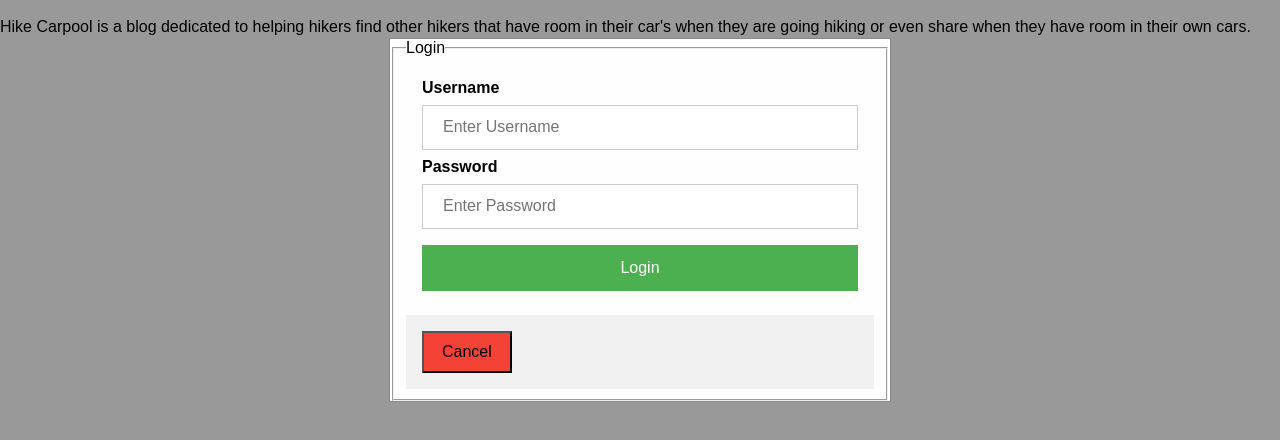
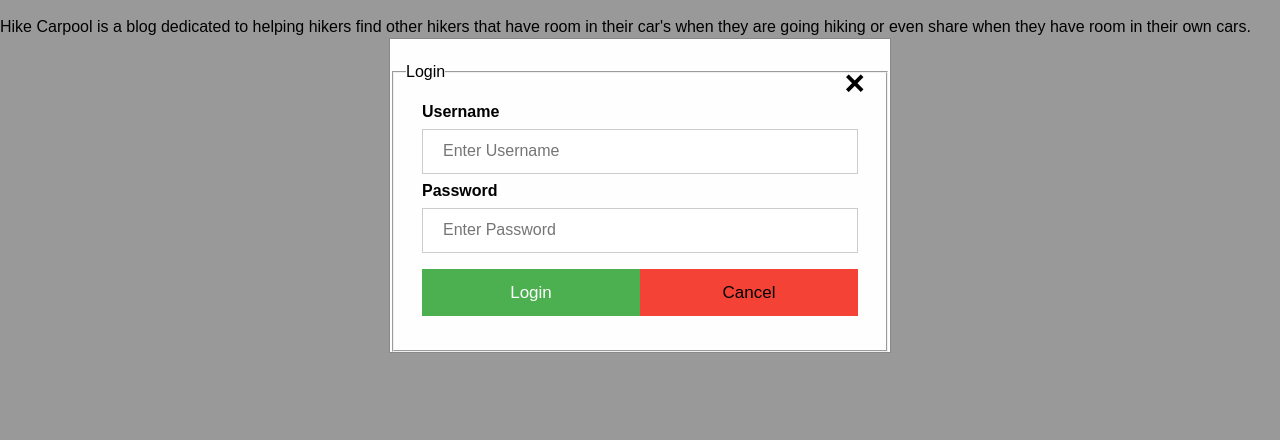
Before and after one commit to rusye/hike-carpool, a website: page public/index.html in a window 1280 px wide. Both pictures are taken after a click on the button "Login". Shown: the part 86-526 px from the top of the page. Drawn offline with nearby package versions, Linux system fonts and the light colour scheme.

Commit message:
Added X in top right corner of login/register corner

```diff
--- a/public/form-templates.js
+++ b/public/form-templates.js
@@ -3,28 +3,30 @@
 function logInTemplate() {
   // move the onclick into javascript somehow
   return `
-    <!-- <section class='modal formLoginRegister' aria-live='assertive'> --> <!-- removed id='id01' -->
-      <form class='modal-content animate' action=''>
+      <form id='loginForm' class='modal-content animate' action=''>
+        <section class="imgcontainer">
+          <span class="close" title="Close Modal">&times;</span>
+        </section>
+
         <fieldset>
           <legend>Login</legend>
           <section class='container'>
             <label><b>Username</b>
-              <input type='text' placeholder='Enter Username' required>
+              <input name='username' type='text' placeholder='Enter Username' required>
             </label>
 
             <label><b>Password</b>
-              <input type='password' placeholder='Enter Password' required>
+              <input name='password' type='password' placeholder='Enter Password' required>
             </label>
 
-            <button class='formLoginRegisterButton logInSubmit' type='submit'>Login</button>
-          </section>
+            <section class='formButtons'>
+              <button class='formLoginRegisterButton' type='submit'>Login</button>
 
-          <section class='container' style='background-color:#f1f1f1'>
-            <button type='button' class='cancelbtn'>Cancel</button>
+              <button type='button' class='cancelbtn '>Cancel</button>
+            </section>
           </section>
         </fieldset>
       </form>
-      <!-- </section> -->
   `
 };
 
@@ -32,8 +34,11 @@ function logInTemplate() {
 
 function registerTemplate() {
   return `
-  <!--<section class='modal formLoginRegister' aria-live='assertive'> --> <!-- removed id='id01' -->
       <form id='registerForm' class='modal-content animate' action=''>
+        <section class="imgcontainer">
+          <span class="close" title="Close Modal">&times;</span>
+        </section>
+
         <fieldset>
           <legend>Register</legend>
           <section class='container'>
@@ -57,14 +62,12 @@ function registerTemplate() {
               <input name='email' type='email' id='registerEmail' placeholder='Enter Email'>
             </label>
 
-            <button class='formLoginRegisterButton registerSubmit' type='submit'>Register</button>
-          </section>
-
-          <section class='container' style='background-color:#f1f1f1'>
-            <button type='button' class='cancelbtn'>Cancel</button>
+            <section class='formButtons'>
+              <button class='formLoginRegisterButton' type='submit'>Register</button>
+              <button type='button' class='cancelbtn '>Cancel</button>
+            </section>
           </section>
         </fieldset>
       </form>
-      <!--</section> -->
   `
 };
--- a/public/index.css
+++ b/public/index.css
@@ -10,15 +10,22 @@ input[type=text], input[type=password], input[type=email] {
     box-sizing: border-box;
 }
 
+/* This removes the white space between the buttons */
+.formButtons {
+	font-size: 0;
+}
+
 /* Set a style for all buttons */
 .formLoginRegisterButton {
+	font-size: 17px;
 	background-color: #4CAF50;
 	color: white;
 	padding: 14px 20px;
 	margin: 8px 0;
 	border: none;
 	cursor: pointer;
-    width: 100%;
+	/* width: 100%; */
+	width: 50%;
 }
 
 .formLoginRegisterButton:hover {
@@ -27,9 +34,18 @@ input[type=text], input[type=password], input[type=email] {
 
 /* Extra styles for the cancel button */
 .cancelbtn {
-    width: auto;
-    padding: 10px 18px;
+		/* width: auto; */
+		font-size: 17px;
+		padding: 14px 20px;
+    margin: 8px 0;
+    border: none;
+    cursor: pointer;
+		width: 50%;
     background-color: #f44336;
+}
+
+.cancelbtn:hover {
+	opacity: 0.8;
 }
 
 /* Center the image and position the close button */
@@ -46,6 +62,10 @@ img.avatar {
 
 .container {
   padding: 16px;
+}
+
+.cancelContainer {
+	background-color: #f1f1f1;
 }
 
 span.psw {
@@ -110,11 +130,7 @@ span.psw {
 
 /* Change styles for span and cancel button on extra small screens */
 @media screen and (max-width: 300px) {
-    span.psw {
-       display: block;
-       float: none;
-    }
-    .cancelbtn {
+    .cancelbtn, .formLoginRegisterButton {
        width: 100%;
     }
 }
--- a/public/index.js
+++ b/public/index.js
@@ -21,9 +21,10 @@ function logInButton() {
     // document.getElementsByClassName('formLoginRegister')[0].style.display = 'block';
     modal.style.display = 'block';
     logInSubmit();
-    loginRegisterFormCancelButton();
-    clickOutsideOfLoginRegisterForm();
-    // successfulLogIn();
+    closingLoginRegisterForm();
+    // loginRegisterFormCancelButton();
+    // loginRegisterFormX();
+    // clickOutsideOfLoginRegisterForm();
   });
 };
 
@@ -35,10 +36,19 @@ function registerButton() {
     // document.getElementsByClassName('formLoginRegister')[0].style.display = 'block';
     modal.style.display = 'block';
     registerSubmit();
-    loginRegisterFormCancelButton();
-    clickOutsideOfLoginRegisterForm();
+    closingLoginRegisterForm();
+    // loginRegisterFormCancelButton();
+    // loginRegisterFormX();
+    // clickOutsideOfLoginRegisterForm();
   })
 };
+
+// Fires up the form closing listeners
+function closingLoginRegisterForm() {
+  loginRegisterFormCancelButton();
+  loginRegisterFormX();
+  clickOutsideOfLoginRegisterForm();
+}
 
 // Form will close when you click outside of it
 function clickOutsideOfLoginRegisterForm() {
@@ -46,8 +56,6 @@ function clickOutsideOfLoginRegisterForm() {
   window.onclick = function(e) {
     if (e.target == modal) {
       removeForm();
-        // modal.style.display = "none";
-        // $('.modal-content').remove();
     };
   };
 };
@@ -61,19 +69,35 @@ function loginRegisterFormCancelButton() {
   });
 };
 
+// Close form when clicking on X
+function loginRegisterFormX() {
+  $('.modal').on('click', '.close', function(e) {
+    e.preventDefault();
+    removeForm();
+  });
+};
+
 // Hide's the form and clear it's contents
 function removeForm() {
   modal.style.display = "none";
   $('.modal-content').remove();
 };
 
-function logInSubmit() {};
+// Will handle logging in
+function logInSubmit() {
+  $('form').on('submit', function(e) {
+    e.preventDefault();
+    console.log('username: '+$('input[name="username"]').val() + ' password: '+ $('input[name="password"]').val());
+    removeForm();
+    successfulLogIn();
+  });
+};
 
-// Will you submit your registration form
+// Will submit your registration form
 function registerSubmit() {
   $('form').on('submit', function(e) {
     e.preventDefault();
-    console.log('username: '+$('input[name="username"]').val() + ' password '+ $('input[name="password"]').val());
+    console.log('username: '+$('input[name="username"]').val() + ' password: '+ $('input[name="password"]').val());
     removeForm();
   });
 };
```
Lines whose indentation alone changed are shown as unchanged.
